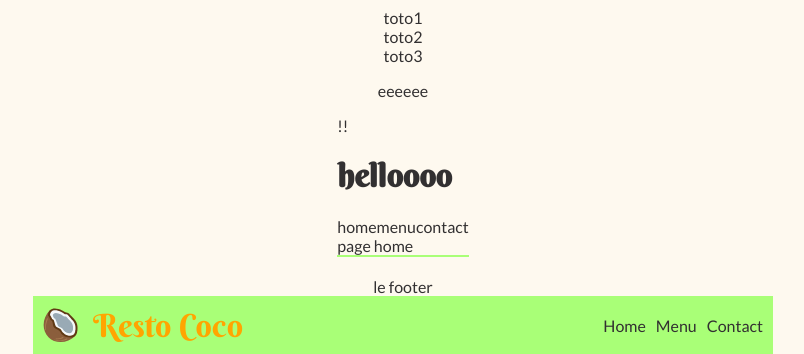
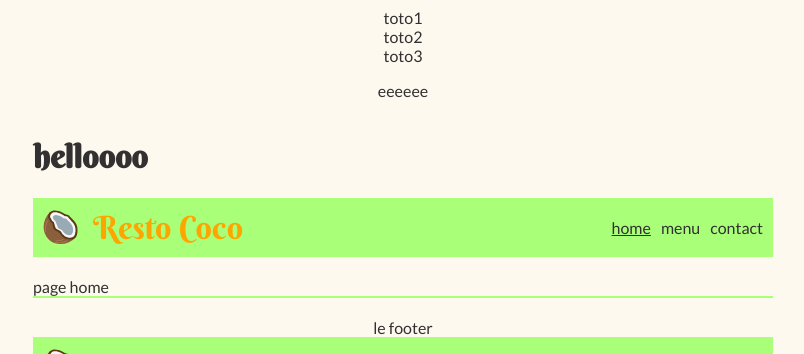
Before and after one commit to edesgree/odin-resto, a website built with webpack: page src/indexTemplate.html in a window 1280 px wide. Shown: the top 354 px of the page, without its empty margins (237-1041 px from the left). Built offline with nearby package versions, Linux system fonts and the light colour scheme.

Commit message:
header js creation

```diff
--- a/src/index.js
+++ b/src/index.js
@@ -1,5 +1,5 @@
 import './sass/style.scss';
-import { renderNav } from "./js/navbar";
+import { renderHeader } from "./js/header";
 import { renderFooter } from "./js/footer";
 import { renderPageHome } from "./js/home";
 import { renderPageMenu } from "./js/menu";
@@ -26,7 +26,7 @@ function setActiveButton(button) {
 function initWebsite() {
     const $content = document.getElementById('content1');
 
-    $content.appendChild(renderNav());
+    $content.appendChild(renderHeader());
     $content.appendChild(createMain());
     $content.appendChild(renderFooter());
 
@@ -54,19 +54,20 @@ tabs.forEach(tab => {
     tab.addEventListener('click', (e) => {
         const tabBtn = e.target;
         const target = tabBtn.dataset.link;
-
+        // if already on page we do nothing
+        if (tabBtn.classList.contains("active")) return;
+        setActiveButton(tabBtn);
         switch (target) {
             case "home":
-                if (tabBtn.classList.contains("active")) return;
-                setActiveButton(tabBtn);
+
                 renderPageHome();
                 break;
             case "menu":
-                setActiveButton(tabBtn);
+
                 renderPageMenu();
                 break;
             case "contact":
-                setActiveButton(tabBtn);
+
                 renderPageContact();
                 break;
             default:
--- a/src/indexTemplate.html
+++ b/src/indexTemplate.html
@@ -13,7 +13,7 @@
   <span class="toto">toto2</span>
   <span class="toto">toto3</span>
   <p>eeeeee</p>
-    <div id="content1">!!
+    <div id="content1" class="container">
         <h1>helloooo</h1>
     </div>
     <div id="content" class="container">
@@ -32,10 +32,8 @@
                 <img src="http://placekitten.com/400/300" alt="">
                 <div class="hero-text">
                     Oh! My! God! So good! The decor was unique and incredible. After my meal, I was knocked into a food coma. I would eat here every day if I could afford it!
-
                 </div>
             </div>
-
         </main>
         <main id="menu">
             <h1>Menu</h1>
@@ -77,7 +75,6 @@
                     </div>
                 </article>
             </div>
-
         </main>
         <main id="contact">
             <h1>Contact</h1>
--- /dev/null
+++ b/src/js/header.js
@@ -0,0 +1,28 @@
+import { createHtmlElements } from "../index"
+//createHtmlElements(type,id,dataset,classes,content)
+
+function renderNav() {
+    console.log('rendernav');
+    const navItems = ['home', 'menu', 'contact',]
+    const $tabs = createHtmlElements('nav', null, null, 'tabs', null);
+
+    navItems.forEach((item) => {
+        let navItem = createHtmlElements('span', null, 'data-link', 'tab', item);
+        navItem.setAttribute('data-link', item);
+
+        $tabs.appendChild(navItem);
+    })
+
+    return $tabs;
+}
+function render() {
+    const myNav = renderNav();
+    const header = document.createElement('header');
+    const logo = document.createElement('div');
+    logo.classList.add('logo');
+    logo.innerText = "Resto Coco";
+    header.appendChild(logo);
+    header.appendChild(myNav);
+    return header;
+}
+export { render as renderHeader }
--- a/src/js/navbar.js
+++ /dev/null
@@ -1,31 +0,0 @@
-import { createHtmlElements } from "../index"
-//createHtmlElements(type,id,dataset,classes,content)
-function render() {
-    console.log('rendernav');
-    const navItems = ['home', 'menu', 'contact',]
-    const $tabs = createHtmlElements('nav', null, null, 'tabs', null);
-
-    navItems.forEach((item) => {
-        let navItem = createHtmlElements('span', null, 'data-link', 'tab', item);
-        navItem.setAttribute('data-link', item);
-        //navItem.setAttribute('onclick', openTabs());
-
-        $tabs.appendChild(navItem);
-
-
-        // item.addEventListener('click', (e) => {
-        //     console.log('click')
-        //     console.log('e',e);
-        //     const target = e.target.dataset.link;
-        //     if (target === 'home') pageHome();
-        //     if (target === 'menu') pageMenu();
-        //     if (target === 'home') pageContact();
-        // })
-
-    })
-    return $tabs;
-
-
-}
-
-export { render as renderNav }
--- a/src/sass/style.scss
+++ b/src/sass/style.scss
@@ -92,6 +92,15 @@ header {
         align-items: center;
         display: flex;
         gap: 10px;
+        .tab{
+            &:hover{
+                color:$bright2;
+                cursor:pointer;
+            }
+            &.active{
+                text-decoration: underline;
+            }
+        }
     }
 }
 main#home {
```
